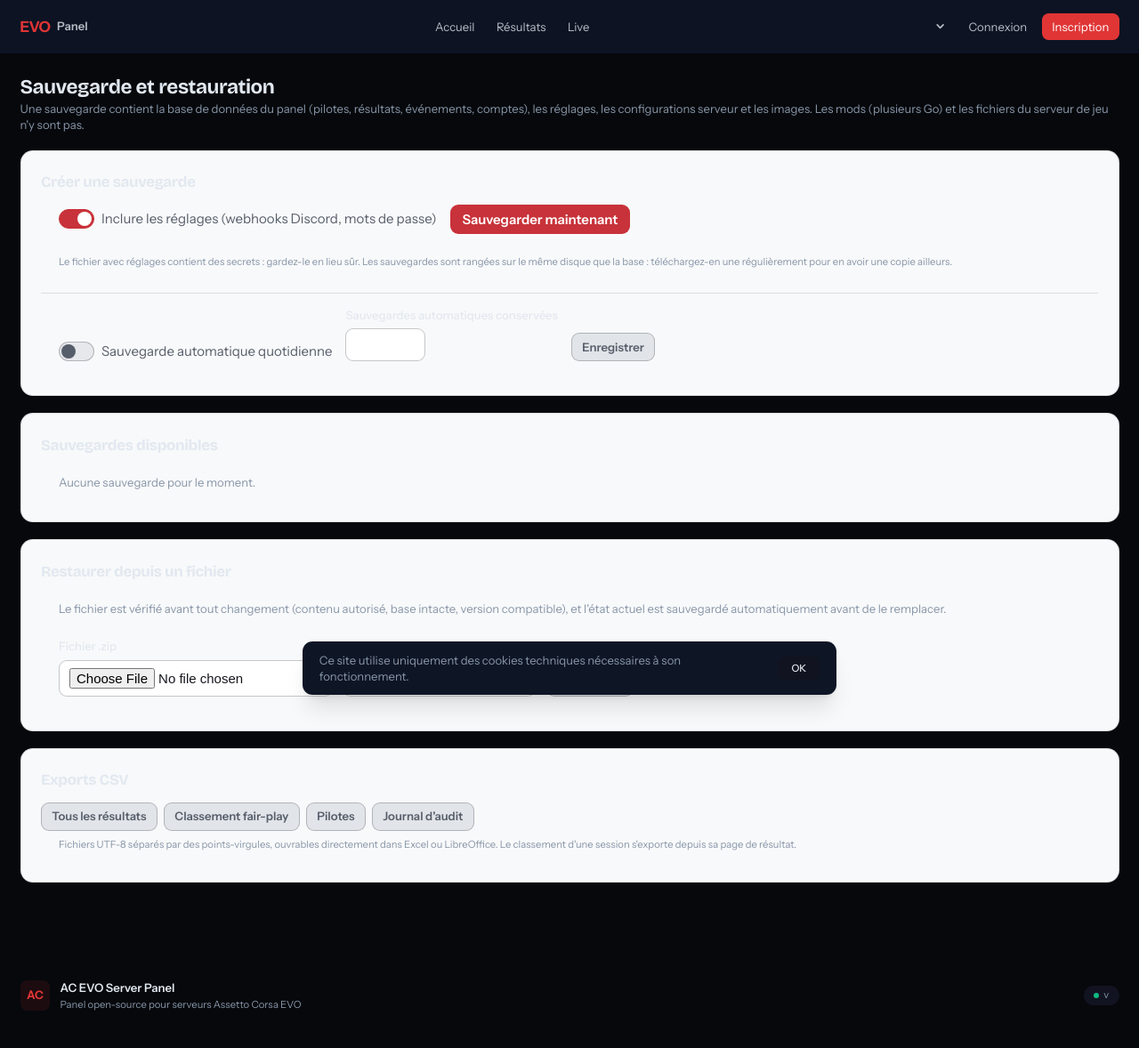
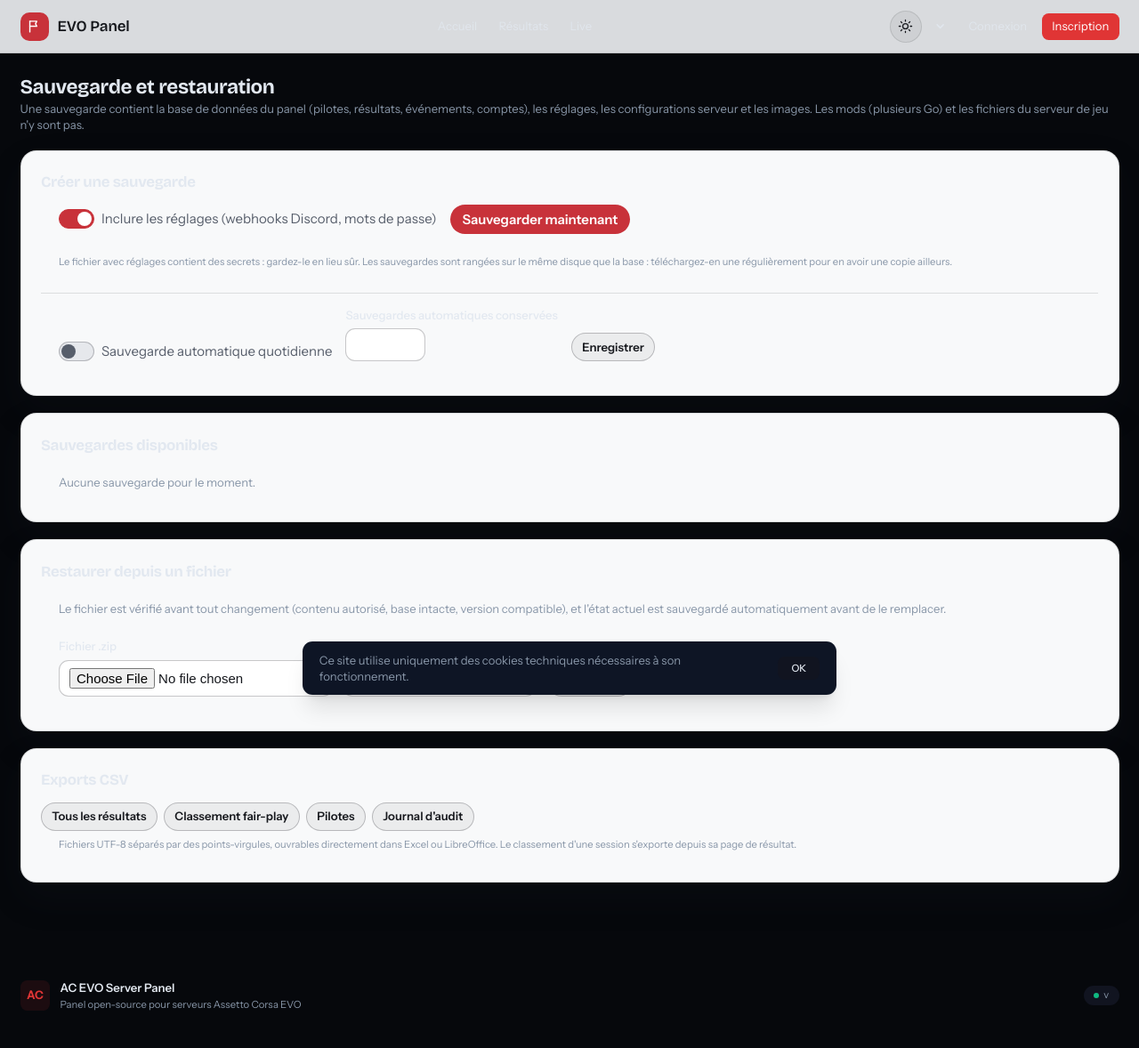
Before and after one commit to Zyphro3D/pannel-ac-evo-server, a Python web app: template app/templates/backup.html in a window 1280 px wide. Shown: the top 1178 px of the page at 89% size. Run offline with Jinja, Linux system fonts and the light colour scheme; the template is opened without the code that fills it, so the values that code supplies are empty.

Commit message:
feat(charte): composants de la charte (marque, bandeaux, boutons pilule, navigation, cartes) et bouton soleil/lune
Co-Authored-By: Claude Opus 5.5 <noreply@anthropic.com>

```diff
--- a/app/static/css/charte.css
+++ b/app/static/css/charte.css
@@ -107,3 +107,52 @@ input, textarea, select { color-scheme: inherit; }
 body { background: var(--bg); }
 body::before { content: none; }
 .h-hero::after { content: none; }
+
+/* ═══ Composants (charte §4) ═══════════════════════════════════════════════ */
+
+/* Barre du haut : fond presque opaque + filet (le contenu qui défile dessous ne s'y mélange pas) */
+nav.fixed { background: var(--barbg) !important; border-bottom: 1px solid var(--border) !important;
+  backdrop-filter: blur(14px); -webkit-backdrop-filter: blur(14px); }
+.zy-brand { display: flex; align-items: center; gap: 10px; color: var(--text); }
+.zy-mark { display: grid; place-items: center; width: 32px; height: 32px; border-radius: 10px; background: var(--accent); color: var(--on-red); }
+.zy-mark svg { width: 17px; height: 17px; }
+.zy-brand b { font: 600 17px/1 var(--display); letter-spacing: -.01em; }
+
+/* Bandeaux d'information : surface neutre, liseré et pastille de couleur seulement (pas de fond coloré) */
+.flash, .flash-success, .flash-error, .flash-warning, .flash-info {
+  background: var(--bg-card) !important; color: var(--text) !important;
+  border: 1px solid var(--border) !important; border-left: 3px solid var(--dim) !important;
+  border-radius: 14px; box-shadow: var(--shadow);
+}
+.flash-error, .flash-warning { border-left-color: var(--accent) !important; }
+.flash-success { border-left-color: var(--green) !important; }
+.flash strong, .flash b { color: var(--text); }
+.flash code { color: var(--accent); }
+
+/* Boutons : pilules, rouge plein pour l'action principale, verre pour le reste */
+.btn, .btn-primary, .btn-secondary, .btn-ghost, .btn-danger, .btn-success, .btn-start, .btn-stop, .cat-btn { border-radius: 99px !important; }
+.btn-primary { background: var(--accent) !important; color: var(--on-red) !important; border-color: transparent !important; box-shadow: none !important; }
+.btn-primary:hover { background: var(--accent-dark) !important; }
+.btn-secondary { background: rgb(var(--fg-rgb) / .055) !important; border: 1px solid var(--border-light) !important; color: var(--text) !important; }
+.btn-secondary:hover { background: rgb(var(--fg-rgb) / .1) !important; }
+.btn-danger { background: rgb(var(--red-rgb) / .1) !important; color: var(--accent) !important; border: 1px solid rgb(var(--red-rgb) / .35) !important; }
+
+/* Navigation latérale : élément actif en rouge plein, sans dégradé */
+.settings-side-link { border-radius: 12px; }
+.settings-side-link.active, .race-sidebar-link.active {
+  background: var(--accent) !important; color: var(--on-red) !important; box-shadow: none !important;
+}
+.race-sidebar-link.active::before { content: none; }
+
+/* Cartes : surface du thème, coins arrondis, ombre douce */
+.settings-card, .settings-sidebar, .card, .server-sidebar {
+  background: var(--bg-card) !important; border: 1px solid var(--border) !important;
+  border-radius: 18px !important; box-shadow: var(--shadow);
+}
+.settings-hero-mark { background: var(--accent) !important; border-radius: 14px !important; color: var(--on-red) !important; box-shadow: none !important; }
+.server-status-hero, .pub-srv-hero, .h-result-card, .h-hero { border-radius: 18px; overflow: hidden; }
+
+/* Champs */
+.form-control, input:not([type=checkbox]):not([type=radio]):not([type=range]):not([type=hidden]):not([type=submit]):not([type=button]):not([type=file]), select, textarea {
+  border-radius: 11px;
+}
--- a/app/static/js/app.js
+++ b/app/static/js/app.js
@@ -981,3 +981,13 @@ document.addEventListener('pointerout', (e) => {
   const target = e.target.closest('[data-hover-tip]');
   if (target && !target.contains(e.relatedTarget)) _hideHoverTip();
 });
+
+// ── Thème clair/foncé (charte Zyphro) : bascule mémorisée, sinon le thème de l'appareil ──
+document.querySelectorAll('[data-theme-toggle]').forEach(btn => btn.addEventListener('click', () => {
+  const root = document.documentElement;
+  const current = root.getAttribute('data-theme')
+    || (matchMedia('(prefers-color-scheme: light)').matches ? 'light' : 'dark');
+  const next = current === 'light' ? 'dark' : 'light';
+  root.setAttribute('data-theme', next);
+  try { localStorage.setItem('zy-theme', next); } catch (e) { /* stockage indisponible : choix non mémorisé */ }
+}));
--- a/app/templates/base.html
+++ b/app/templates/base.html
@@ -38,8 +38,10 @@
         <img src="{{ url_for('serve_media', filename='banner/' ~ panel_banner_img) }}"
              class="h-8 w-auto object-contain" alt="{{ panel_title }}">
       {% else %}
-        <span class="font-black text-accent tracking-tight text-lg leading-none">EVO</span>
-        <span class="font-semibold text-txt/80 text-sm leading-none">Panel</span>
+        <span class="zy-brand">
+          <span class="zy-mark"><svg viewBox="0 0 24 24" fill="none" stroke="currentColor" stroke-width="2" stroke-linecap="round" stroke-linejoin="round" aria-hidden="true"><path d="M5 21V4"/><path d="M5 4h11l-2 4 2 4H5"/></svg></span>
+          <b>EVO Panel</b>
+        </span>
       {% endif %}
     </a>
 
@@ -176,6 +178,13 @@
         </div>
       </div>
       {% endif %}
+
+      {# ── Thème clair/foncé (charte : suit l'appareil, choix mémorisé) ── #}
+      <button type="button" class="theme-toggle" data-theme-toggle
+              aria-label="{{ _('Thème clair ou foncé') }}" title="{{ _('Thème clair ou foncé') }}">
+        <svg class="moon" viewBox="0 0 24 24" fill="none" stroke="currentColor" stroke-width="1.8" stroke-linecap="round" stroke-linejoin="round" aria-hidden="true"><path d="M21 12.8A9 9 0 1 1 11.2 3a7 7 0 0 0 9.8 9.8z"/></svg>
+        <svg class="sun" viewBox="0 0 24 24" fill="none" stroke="currentColor" stroke-width="1.8" stroke-linecap="round" aria-hidden="true"><circle cx="12" cy="12" r="4.2"/><path d="M12 2v2.2M12 19.8V22M4.9 4.9l1.6 1.6M17.5 17.5l1.6 1.6M2 12h2.2M19.8 12H22M4.9 19.1l1.6-1.6M17.5 6.5l1.6-1.6"/></svg>
+      </button>
 
       {# ── Language dropdown ── #}
       <div x-data="{ open: false }" class="relative" @click.outside="open = false">
```
